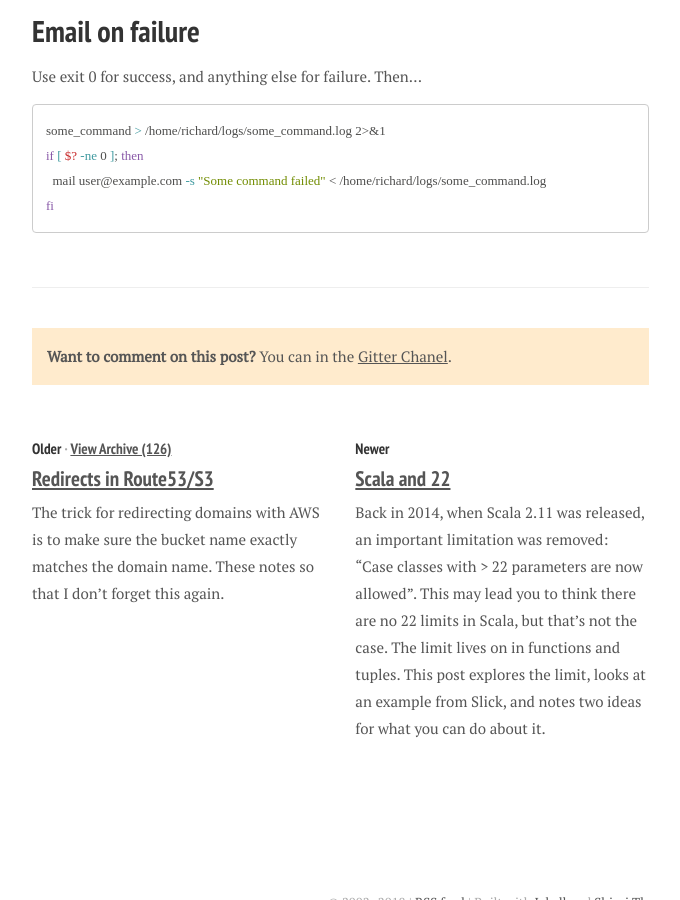
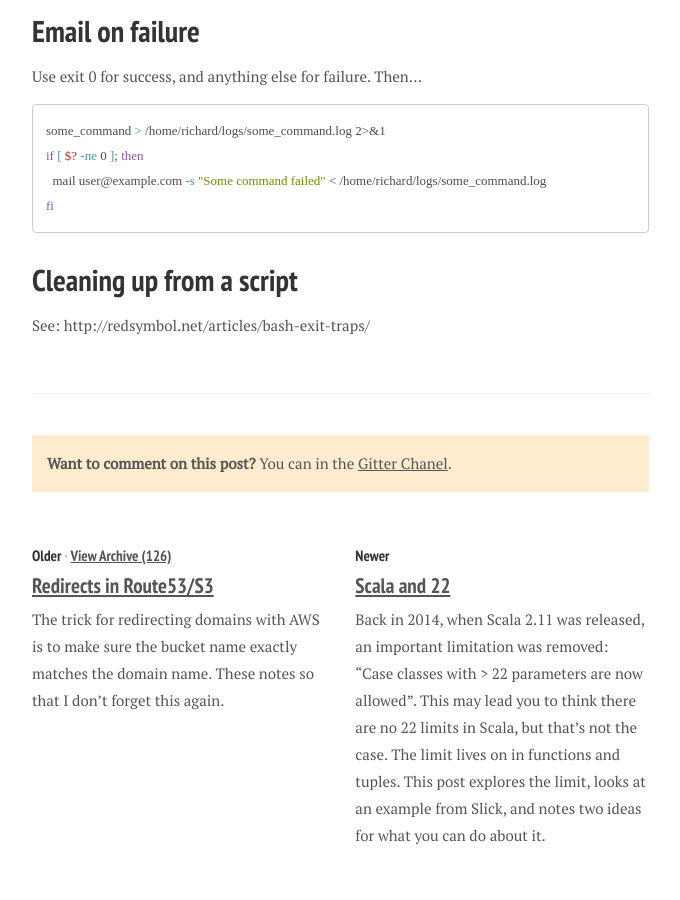
Before and after one commit to d6y/richard.dallaway.com, a Jekyll site: the page built from _posts/2016-10-08-bash.md, in a window 1280 px wide and 900 px high, scrolled down 2376 px. Shown: the whole window, without its empty margins (138-818 px from the left). Built offline with Jekyll 4.4.1, drawn with Linux system fonts in a browser that asks for light colours; nearby versions of some CDN libraries; some web fonts are replaced; comment, search, counter and statistics services are not loaded.

Commit message:
placeholder for exit signals

````diff
--- a/_posts/2016-10-08-bash.md
+++ b/_posts/2016-10-08-bash.md
@@ -92,3 +92,7 @@ if [ $? -ne 0 ]; then
   mail user@example.com -s "Some command failed" < /home/richard/logs/some_command.log
 fi
 ```
+
+# Cleaning up from a script
+
+See: http://redsymbol.net/articles/bash-exit-traps/
````
